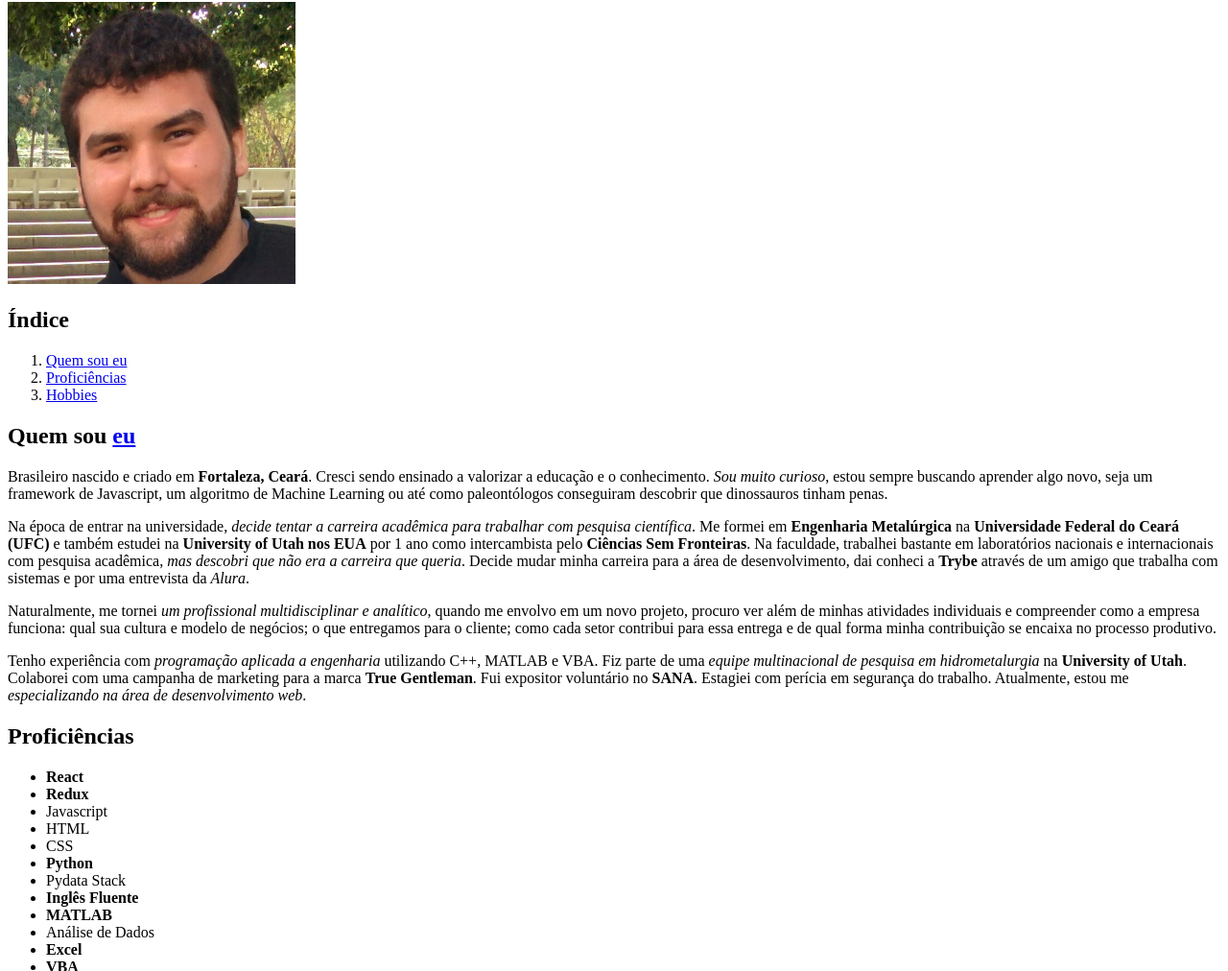
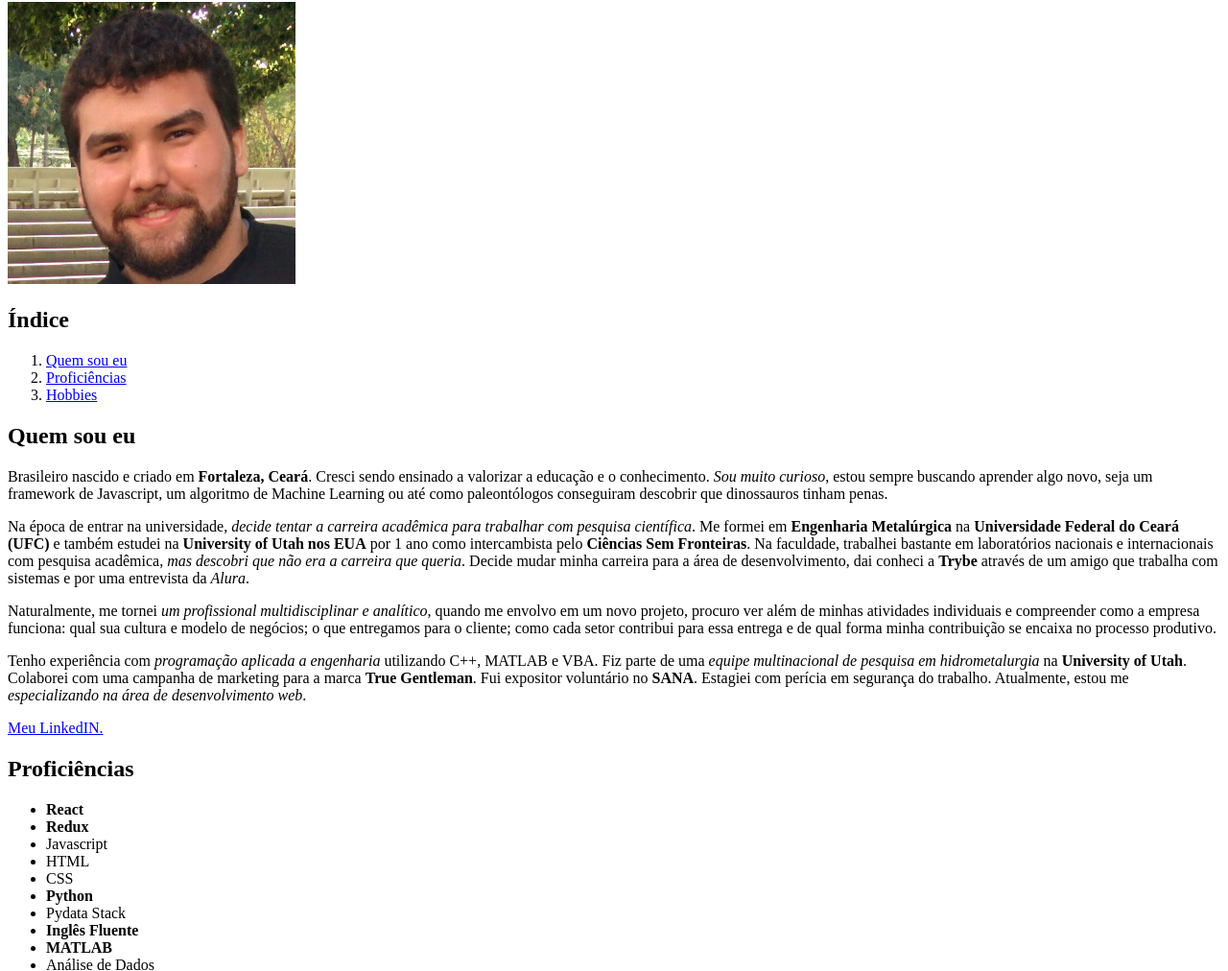
Before and after one commit to gabe-ao/gabe-ao.github.io, a plain HTML site: page index.html in a window 1280 px wide. Shown: the part 78-1090 px from the top of the page at 96% size. Drawn offline with Linux system fonts and the light colour scheme.

Commit message:
Adicionado meu LinkedIN

```diff
--- a/index.html
+++ b/index.html
@@ -16,11 +16,12 @@
             <li><a href="#hobbies">Hobbies</a></li>
         </ol>
 
-        <h2 id="quem">Quem sou <a href="#3x4">eu</a></h2>
+        <h2 id="quem">Quem sou eu</h2>
         <p>Brasileiro nascido e criado em <strong>Fortaleza, Ceará</strong>. Cresci sendo ensinado a valorizar a educação e o conhecimento. <em>Sou muito curioso</em>, estou sempre buscando aprender algo novo, seja um framework de Javascript, um algoritmo de Machine Learning ou até como paleontólogos conseguiram descobrir que dinossauros tinham penas.</p>
         <p>Na época de entrar na universidade, <em>decide tentar a carreira acadêmica para trabalhar com pesquisa científica</em>. Me formei em <strong>Engenharia Metalúrgica</strong> na <strong>Universidade Federal do Ceará (UFC)</strong> e também estudei na <strong>University of Utah nos EUA</strong> por 1 ano como intercambista pelo <strong>Ciências Sem Fronteiras</strong>. Na faculdade, trabalhei bastante em laboratórios nacionais e internacionais com pesquisa acadêmica, <em>mas descobri que não era a carreira que queria</em>. Decide mudar minha carreira para a área de desenvolvimento, dai conheci a <strong>Trybe</strong> através de um amigo que trabalha com sistemas e por uma entrevista da <em>Alura</em>.</p>
         <p>Naturalmente, me tornei <em>um profissional multidisciplinar e analítico</em>, quando me envolvo em um novo projeto, procuro ver além de minhas atividades individuais e compreender como a empresa funciona: qual sua cultura e modelo de negócios; o que entregamos para o cliente; como cada setor contribui para essa entrega e de qual forma minha contribuição se encaixa no processo produtivo.</p>
         <p>Tenho experiência com <em>programação aplicada a engenharia</em> utilizando C++, MATLAB e VBA. Fiz parte de uma <em>equipe multinacional de pesquisa em hidrometalurgia</em> na <strong>University of Utah</strong>. Colaborei com uma campanha de marketing para a marca <strong>True Gentleman</strong>. Fui expositor voluntário no <strong>SANA</strong>. Estagiei com perícia em segurança do trabalho. Atualmente, estou me <em>especializando na área de desenvolvimento web</em>.</p>
+        <p><a href="https://www.linkedin.com/in/gabe-ao/" target="_blank">Meu LinkedIN.</a></p>
 
         <h2 id="pros">Proficiências</h2>
         <ul>
```
